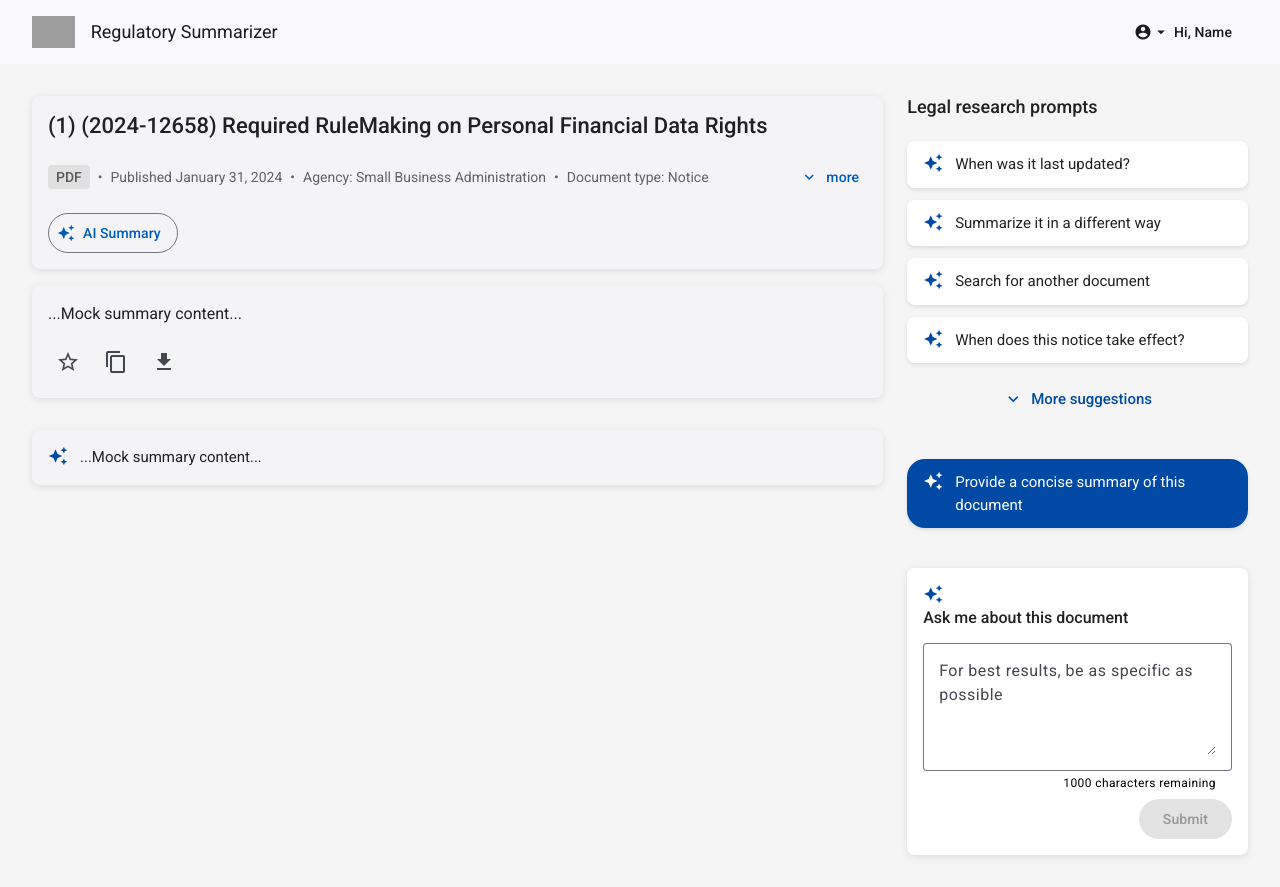
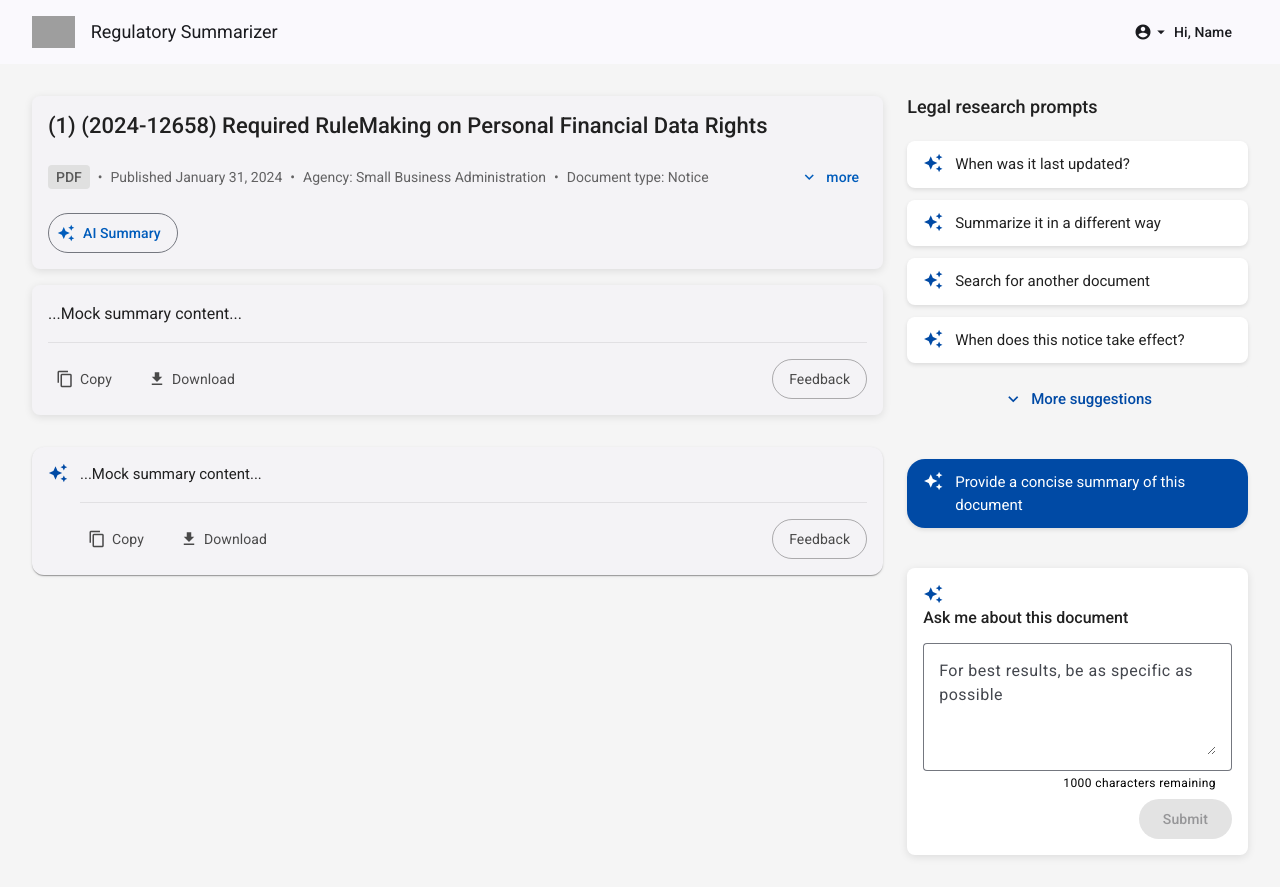
Before and after one commit to Mr-Nobody0007/regulatory-summarizer, an Angular app: page /document/1 in a window 1280 px wide. Built offline with nearby package versions, Linux system fonts and the light colour scheme; no server answers; grey boxes are pictures that could not be loaded.

Commit message:
version-1: buttons in perfect position

```diff
--- a/src/app/components/document-summary/document-summary.component.html
+++ b/src/app/components/document-summary/document-summary.component.html
@@ -85,16 +85,23 @@
             {{ documentSummary.summary }}
           </div>
           <div class="summary-actions">
-            <button mat-icon-button>
-              <mat-icon>star_border</mat-icon>
-            </button>
-            <button mat-icon-button>
-              <mat-icon>content_copy</mat-icon>
-            </button>
-            <button mat-icon-button>
-              <mat-icon>download</mat-icon>
-            </button>
+            <div class="left-actions">
+              <button mat-button class="action-button">
+                <mat-icon>content_copy</mat-icon>
+                Copy
+              </button>
+              <button mat-button class="action-button">
+                <mat-icon>download</mat-icon>
+                Download
+              </button>
+            </div>
+            <div class="right-actions">
+              <button mat-stroked-button class="feedback-button">
+                Feedback
+              </button>
+            </div>
           </div>
+
         </mat-card-content>
       </mat-card>
 
@@ -104,7 +111,28 @@
           <mat-card-content>
             <div class="answer">
               <mat-icon class="answer-icon">auto_awesome</mat-icon>
-              <p>{{ response.answer || 'Loading answer...' }}</p>
+              <div class="answer-content">
+                <p>{{ response.answer || 'Loading answer...' }}</p>
+
+                <!-- Add the same action buttons to each answer -->
+                <div class="summary-actions">
+                  <div class="left-actions">
+                    <button mat-button class="action-button" (click)="copyText(response.answer)">
+                      <mat-icon>content_copy</mat-icon>
+                      Copy
+                    </button>
+                    <button mat-button class="action-button" (click)="downloadText(response.answer, 'answer.txt')">
+                      <mat-icon>download</mat-icon>
+                      Download
+                    </button>
+                  </div>
+                  <div class="right-actions">
+                    <button mat-stroked-button class="feedback-button" (click)="provideFeedback(response.id)">
+                      Feedback
+                    </button>
+                  </div>
+                </div>
+              </div>
             </div>
           </mat-card-content>
         </mat-card>
--- a/src/app/components/document-summary/document-summary.component.scss
+++ b/src/app/components/document-summary/document-summary.component.scss
@@ -140,11 +140,10 @@
   }
 }
 
-.summary-actions {
-  display: flex;
-  justify-content: flex-start;
-  gap: 8px;
-}
+
+
+
+
 
 // Updated answer history styles - ONLY answers in left panel
 .answers-history {
@@ -154,13 +153,49 @@
   margin-top: 16px;
 }
 
+.summary-actions {
+  display: flex;
+  justify-content: space-between;
+  align-items: center;
+  margin-top: 16px;
+  padding-top: 16px;
+  border-top: 1px solid rgba(0, 0, 0, 0.08);
+
+  .left-actions {
+    display: flex;
+    gap: 16px;
+  }
+
+  .right-actions {
+    // No special styling needed, just a container
+  }
+
+  .action-button {
+    color: rgba(0, 0, 0, 0.7);
+    font-weight: normal;
+    padding: 6px 12px;
+
+    mat-icon {
+      margin-right: 6px;
+      font-size: 18px;
+      height: 18px;
+      width: 18px;
+    }
+  }
+
+  .feedback-button {
+    color: rgba(0, 0, 0, 0.7);
+    border-color: rgba(0, 0, 0, 0.3);
+    border-radius: 20px;
+    padding: 4px 16px;
+    font-weight: normal;
+  }
+}
+
+// Update the answer card to accommodate the new button layout
 .answer-card {
-  border-radius: 8px;
-  box-shadow: 0 2px 8px rgba(0, 0, 0, 0.1);
-
   .answer {
     display: flex;
-    align-items: flex-start;
 
     .answer-icon {
       color: #004aa5;
@@ -168,16 +203,43 @@
       width: 20px;
       height: 20px;
       margin-right: 12px;
+      flex-shrink: 0;
     }
 
-    p {
-      margin: 0;
-      font-size: 15px;
-      line-height: 1.5;
-      color: rgba(0, 0, 0, 0.87);
+    .answer-content {
+      flex: 1;
+
+      p {
+        margin: 0 0 16px 0;
+        font-size: 15px;
+        line-height: 1.5;
+        color: rgba(0, 0, 0, 0.87);
+      }
     }
   }
 }
+
+// Responsive adjustments
+@media (max-width: 600px) {
+  .summary-actions {
+    flex-direction: column;
+    align-items: flex-start;
+    gap: 16px;
+
+    .left-actions, .right-actions {
+      width: 100%;
+    }
+
+    .right-actions {
+      display: flex;
+      justify-content: flex-end;
+    }
+  }
+}
+
+
+
+
 
 // Right panel styles
 .prompts-panel {
--- a/src/app/components/document-summary/document-summary.component.ts
+++ b/src/app/components/document-summary/document-summary.component.ts
@@ -332,4 +332,60 @@ export class DocumentSummaryComponent implements OnInit {
   returnToSearch(): void {
     this.router.navigate(['/']);
   }
+
+  /**
+ * Copy text to clipboard
+ * @param text The text to copy
+ */
+copyText(text: string): void {
+  if (!text) return;
+
+  navigator.clipboard.writeText(text).then(() => {
+    // You could show a success message or snackbar here
+    console.log('Text copied to clipboard');
+    // If you have Angular Material, you could use a snackbar:
+    // this.snackBar.open('Copied to clipboard', 'Close', { duration: 2000 });
+  }).catch(err => {
+    console.error('Error copying text: ', err);
+  });
 }
+
+/**
+ * Download text as a file
+ * @param text The text content to download
+ * @param filename The name of the file
+ */
+downloadText(text: string, filename: string): void {
+  if (!text) return;
+
+  const blob = new Blob([text], { type: 'text/plain' });
+  const url = window.URL.createObjectURL(blob);
+  const a = document.createElement('a');
+
+  a.href = url;
+  a.download = filename;
+  document.body.appendChild(a);
+  a.click();
+
+  // Cleanup
+  window.URL.revokeObjectURL(url);
+  document.body.removeChild(a);
+}
+
+/**
+ * Handle providing feedback
+ * @param responseId The ID of the response to provide feedback for
+ */
+provideFeedback(responseId: string): void {
+  // Implement your feedback collection logic here
+  console.log(`Providing feedback for response: ${responseId}`);
+  // You could open a dialog or modal to collect feedback
+  // Or navigate to a feedback form
+
+  // Example with MatDialog:
+  // this.dialog.open(FeedbackDialogComponent, {
+  //   width: '400px',
+  //   data: { responseId: responseId }
+  // });
+}
+}
```
